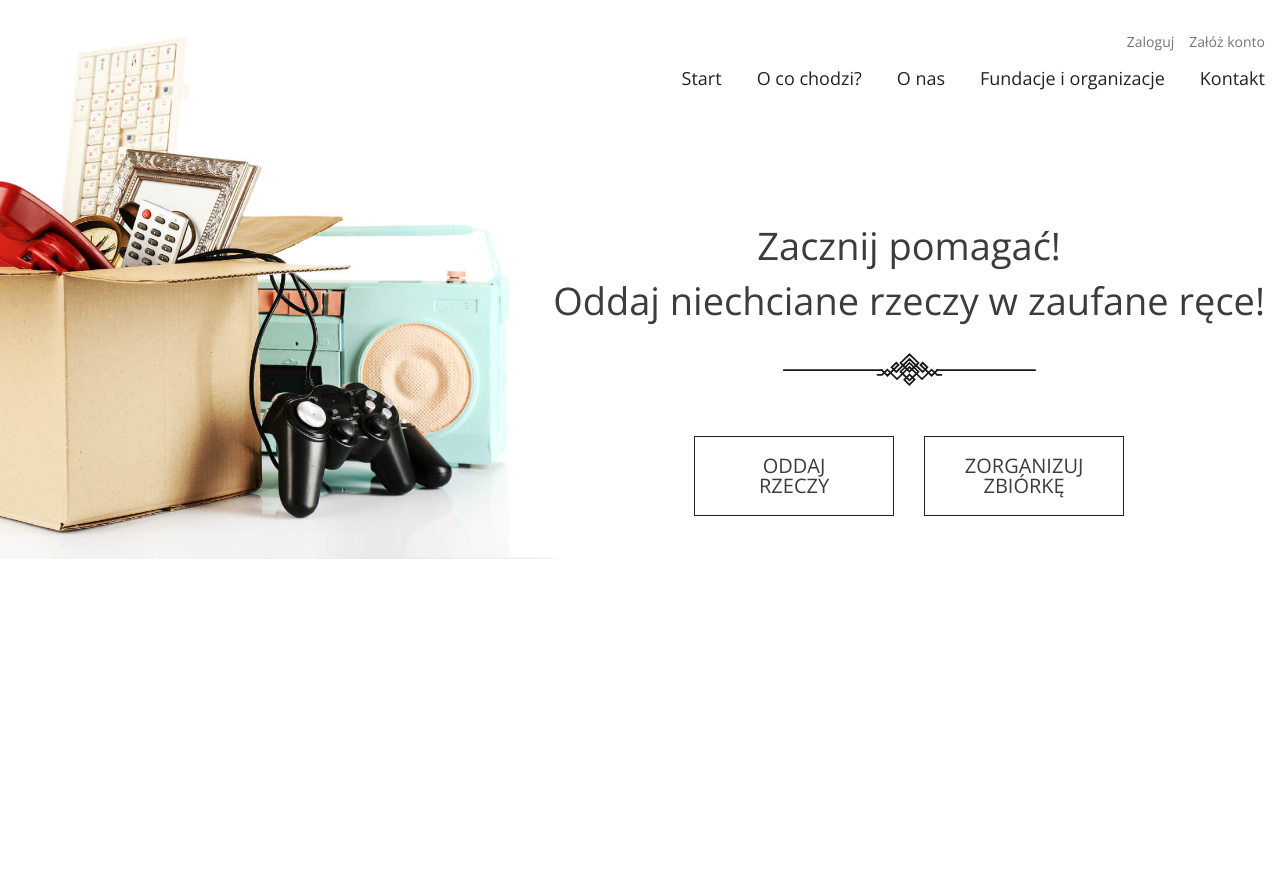
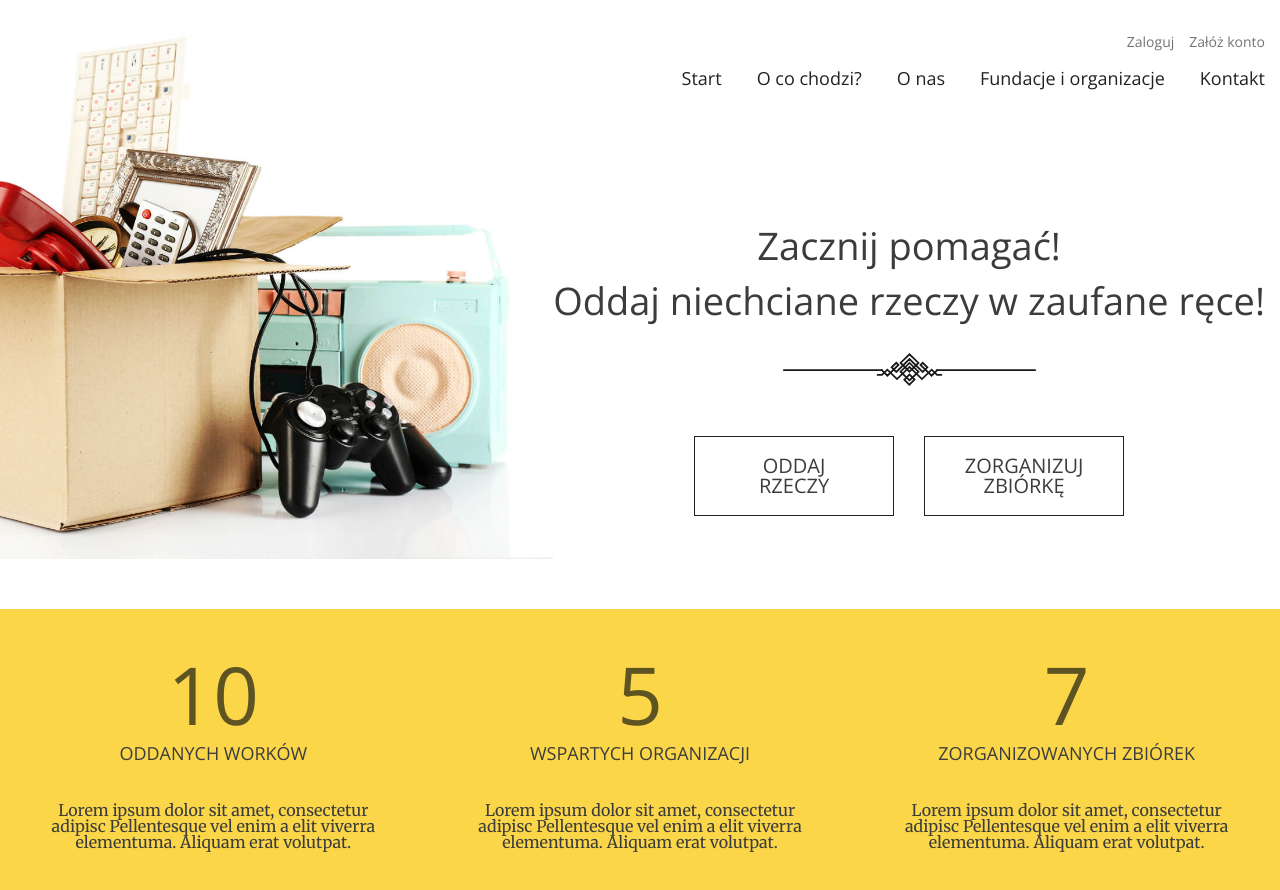
Before and after one commit to AniaB09/oddam-rzeczy, a React (Vite) app in the folder my-app/: page / in a window 1280 px wide. Shown: the top 890 px of the page. Before the commit the page ends 800 px from the top, so only its background shows below. Built offline with nearby package versions, Linux system fonts and the light colour scheme.

Commit message:
add three columns section

```diff
--- a/my-app/src/components/home/Home.jsx
+++ b/my-app/src/components/home/Home.jsx
@@ -1,10 +1,12 @@
 import React from "react";
 import HomeHeader from './HomeHeader.jsx';
+import HomeThreeColumns from "./HomeThreeColumns.jsx";
 
 function Home() {
     return (
         <>
             <HomeHeader />
+            <HomeThreeColumns />
         </>
     )
 }
--- /dev/null
+++ b/my-app/src/components/home/HomeThreeColumns.jsx
@@ -0,0 +1,26 @@
+import React from "react";
+import '../../scss/elements/_home-three-columns.scss';
+
+function HomeThreeColumns () {
+    return (
+        <section className='three-columns' id='three-columns'>
+            <div className='column'>
+                <h3>10</h3>
+                <h4>ODDANYCH WORKÓW</h4>
+                <p>Lorem ipsum dolor sit amet, consectetur adipisc Pellentesque vel enim a elit viverra elementuma. Aliquam erat volutpat.</p>
+            </div>
+            <div className='column'>
+                <h3>5</h3>
+                <h4>WSPARTYCH ORGANIZACJI</h4>
+                <p>Lorem ipsum dolor sit amet, consectetur adipisc Pellentesque vel enim a elit viverra elementuma. Aliquam erat volutpat.</p>
+            </div>
+            <div className='column'>
+                <h3>7</h3>
+                <h4>ZORGANIZOWANYCH ZBIÓREK</h4>
+                <p>Lorem ipsum dolor sit amet, consectetur adipisc Pellentesque vel enim a elit viverra elementuma. Aliquam erat volutpat.</p>
+            </div>
+        </section>
+    )
+}
+
+export default HomeThreeColumns;
--- /dev/null
+++ b/my-app/src/scss/elements/_home-three-columns.scss
@@ -0,0 +1,54 @@
+@import '../settings/mixins';
+@import "../settings/colors";
+@import "../settings/fonts";
+
+.three-columns {
+  background: $important-color;
+  display: flex;
+  justify-content: space-around;
+  margin-top: 50px;
+
+  @include tablet {
+    flex-direction: column;
+  }
+}
+
+.column {
+  display: flex;
+  flex-direction: column;
+  justify-content: center;
+  align-items: center;
+  margin-top: 45px;
+  margin-bottom: 30px;
+
+  @include tablet {
+    margin-bottom: 0;
+  }
+
+  h3 {
+    font-size: 80px;
+    color: $number-color;
+
+    @include mobile {
+      font-size: 60px;
+    }
+  }
+
+  h4 {
+    font-size: 18px;
+    margin-top: 10px;
+    color: $text-color;
+  }
+
+  p {
+    font-size: 16px;
+    font-family: $font-alt;
+    text-align: center;
+    padding: 40px;
+    color: $text-color;
+
+    @include mobile {
+      padding: 20px;
+    }
+  }
+}
--- a/my-app/src/scss/main.scss
+++ b/my-app/src/scss/main.scss
@@ -3,6 +3,7 @@
 @import "settings/fonts";
 @import "settings/mixins";
 @import "elements/home-header";
+@import "elements/home-three-columns";
 
 
 * {
```
